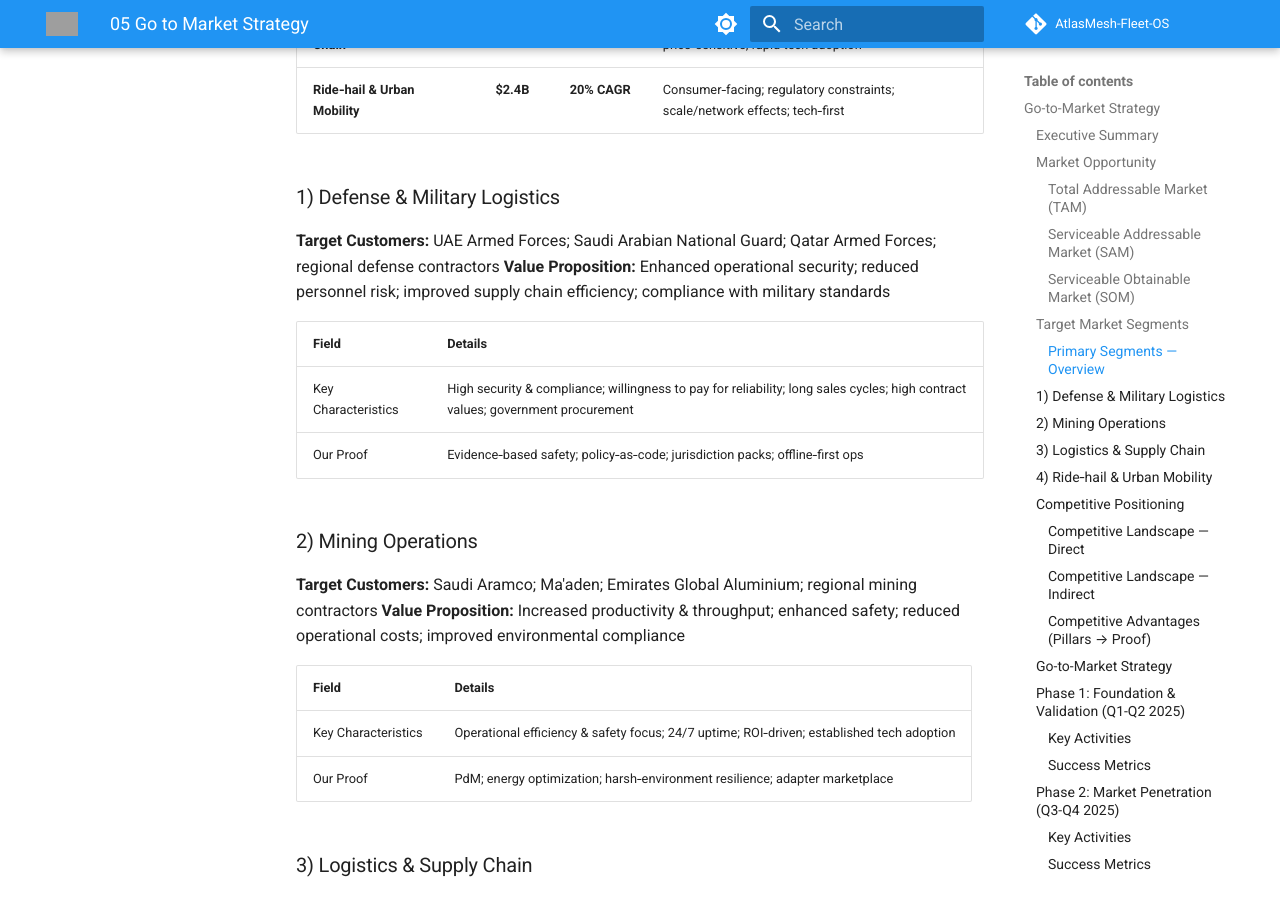
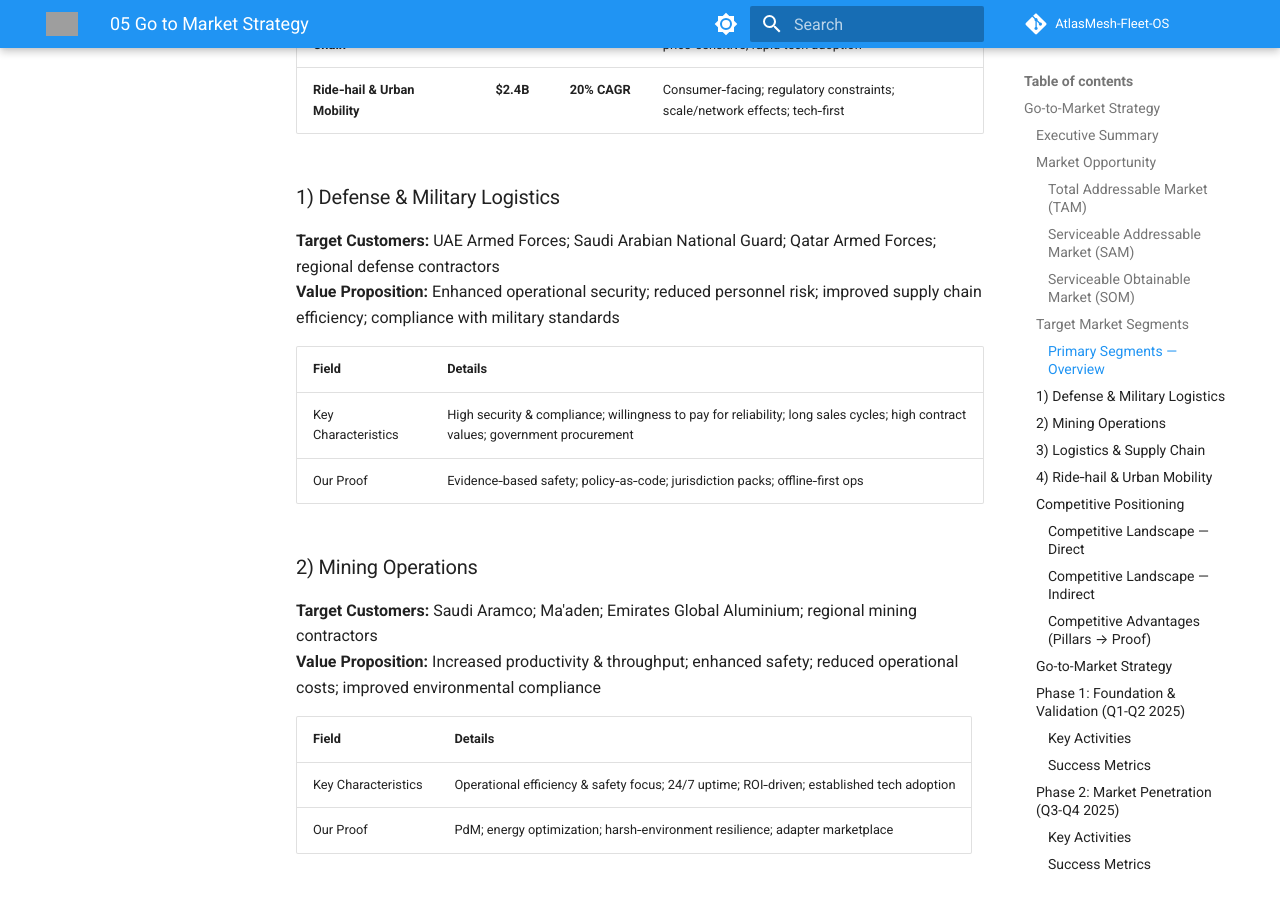
Before and after one commit to suprachakra/AtlasMesh-Fleet-OS, an MkDocs documentation site: the page built from docs/strategy/05_Go_to_Market_Strategy.md, in a window 1280 px wide and 900 px high, scrolled down 1256 px. Built offline with MkDocs 1.6.1 and Material for MkDocs 9.7.7, drawn with Linux system fonts in a browser that asks for light colours; comment, search, counter and statistics services are not loaded; the version menu is left out; grey boxes are pictures that could not be loaded.

```diff
--- a/docs/strategy/05_Go_to_Market_Strategy.md
+++ b/docs/strategy/05_Go_to_Market_Strategy.md
@@ -33,8 +33,8 @@ AtlasMesh Fleet OS's go-to-market strategy is designed to establish market leade
 
 ### 1) Defense & Military Logistics
 
-**Target Customers:** UAE Armed Forces; Saudi Arabian National Guard; Qatar Armed Forces; regional defense contractors
-**Value Proposition:** Enhanced operational security; reduced personnel risk; improved supply chain efficiency; compliance with military standards
+**Target Customers:** UAE Armed Forces; Saudi Arabian National Guard; Qatar Armed Forces; regional defense contractors<br>
+**Value Proposition:** Enhanced operational security; reduced personnel risk; improved supply chain efficiency; compliance with military standards<br>
 
 | Field               | Details                                                                                                                         |
 | ------------------- | ------------------------------------------------------------------------------------------------------------------------------- |
@@ -43,8 +43,8 @@ AtlasMesh Fleet OS's go-to-market strategy is designed to establish market leade
 
 ### 2) Mining Operations
 
-**Target Customers:** Saudi Aramco; Ma'aden; Emirates Global Aluminium; regional mining contractors
-**Value Proposition:** Increased productivity & throughput; enhanced safety; reduced operational costs; improved environmental compliance
+**Target Customers:** Saudi Aramco; Ma'aden; Emirates Global Aluminium; regional mining contractors<br>
+**Value Proposition:** Increased productivity & throughput; enhanced safety; reduced operational costs; improved environmental compliance<br>
 
 | Field               | Details                                                                                   |
 | ------------------- | ----------------------------------------------------------------------------------------- |
@@ -53,8 +53,8 @@ AtlasMesh Fleet OS's go-to-market strategy is designed to establish market leade
 
 ### 3) Logistics & Supply Chain
 
-**Target Customers:** DP World; AD Ports Group; Aramex; regional logistics providers
-**Value Proposition:** Optimized planning/execution; reduced empty miles & fuel; improved accuracy & timing; supply‑chain visibility
+**Target Customers:** DP World; AD Ports Group; Aramex; regional logistics providers<br>
+**Value Proposition:** Optimized planning/execution; reduced empty miles & fuel; improved accuracy & timing; supply‑chain visibility<br>
 
 | Field               | Details                                                                            |
 | ------------------- | ---------------------------------------------------------------------------------- |
@@ -63,8 +63,8 @@ AtlasMesh Fleet OS's go-to-market strategy is designed to establish market leade
 
 ### 4) Ride‑hail & Urban Mobility
 
-**Target Customers:** Careem; ZedMobility; RTA; regional operators; public transit authorities; corporate shuttles
-**Value Proposition:** Reliability & safety; better passenger experience; reduced cost; compliance assurance
+**Target Customers:** Careem; ZedMobility; RTA; regional operators; public transit authorities; corporate shuttles<br>
+**Value Proposition:** Reliability & safety; better passenger experience; reduced cost; compliance assurance<br>
 
 | Field               | Details                                                                            |
 | ------------------- | ---------------------------------------------------------------------------------- |
```
